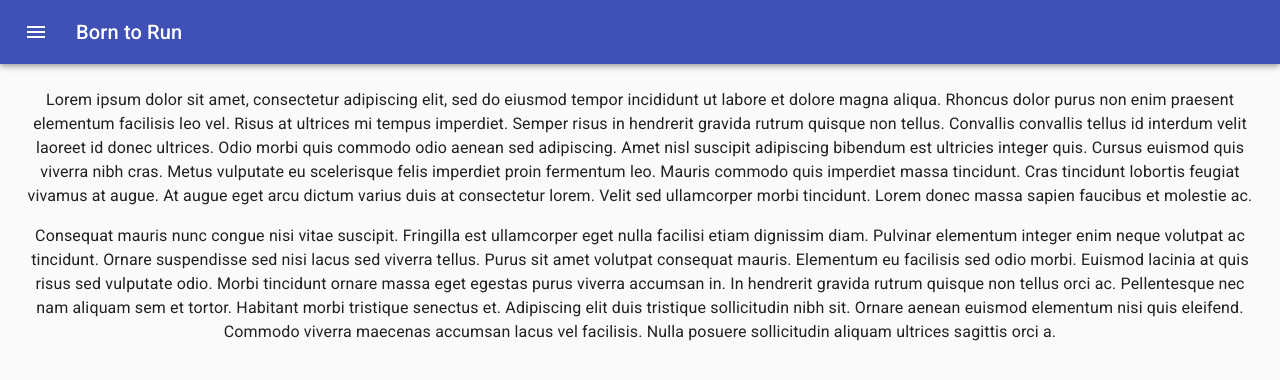
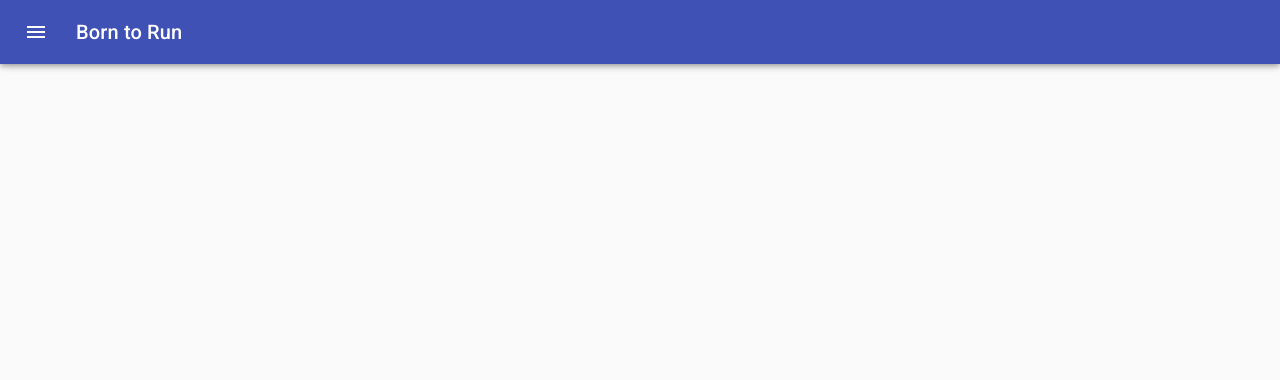
Before and after one commit to yushihui/runrun, a React (Create React App) app: page / in a window 1280 px wide. Shown: the top 380 px of the page. Built offline with nearby package versions, Linux system fonts and the light colour scheme.

Commit message:
add navi

```diff
--- a/src/nav.js
+++ b/src/nav.js
@@ -1,6 +1,6 @@
 import React from 'react';
 import clsx from 'clsx';
-import { makeStyles, useTheme } from '@material-ui/core/styles';
+import {makeStyles, useTheme} from '@material-ui/core/styles';
 import Drawer from '@material-ui/core/Drawer';
 import CssBaseline from '@material-ui/core/CssBaseline';
 import AppBar from '@material-ui/core/AppBar';
@@ -91,7 +91,7 @@
 
     return (
         <div className={classes.root}>
-            <CssBaseline />
+            <CssBaseline/>
             <AppBar
                 position="fixed"
                 className={clsx(classes.appBar, {
@@ -106,7 +106,7 @@
                         edge="start"
                         className={clsx(classes.menuButton, open && classes.hide)}
                     >
-                        <MenuIcon />
+                        <MenuIcon/>
                     </IconButton>
                     <Typography variant="h6" noWrap>
                         Born to Run
@@ -124,24 +124,24 @@
             >
                 <div className={classes.drawerHeader}>
                     <IconButton onClick={handleDrawerClose}>
-                        {theme.direction === 'ltr' ? <ChevronLeftIcon /> : <ChevronRightIcon />}
+                        {theme.direction === 'ltr' ? <ChevronLeftIcon/> : <ChevronRightIcon/>}
                     </IconButton>
                 </div>
-                <Divider />
+                <Divider/>
                 <List>
                     {['Inbox', 'Starred', 'Send email', 'Drafts'].map((text, index) => (
                         <ListItem button key={text}>
-                            <ListItemIcon>{index % 2 === 0 ? <InboxIcon /> : <MailIcon />}</ListItemIcon>
-                            <ListItemText primary={text} />
+                            <ListItemIcon>{index % 2 === 0 ? <InboxIcon/> : <MailIcon/>}</ListItemIcon>
+                            <ListItemText primary={text}/>
                         </ListItem>
                     ))}
                 </List>
-                <Divider />
+                <Divider/>
                 <List>
                     {['All mail', 'Trash', 'Spam'].map((text, index) => (
                         <ListItem button key={text}>
-                            <ListItemIcon>{index % 2 === 0 ? <InboxIcon /> : <MailIcon />}</ListItemIcon>
-                            <ListItemText primary={text} />
+                            <ListItemIcon>{index % 2 === 0 ? <InboxIcon/> : <MailIcon/>}</ListItemIcon>
+                            <ListItemText primary={text}/>
                         </ListItem>
                     ))}
                 </List>
@@ -151,30 +151,7 @@
                     [classes.contentShift]: open,
                 })}
             >
-                <div className={classes.drawerHeader} />
-                <Typography paragraph>
-                    Lorem ipsum dolor sit amet, consectetur adipiscing elit, sed do eiusmod tempor incididunt
-                    ut labore et dolore magna aliqua. Rhoncus dolor purus non enim praesent elementum
-                    facilisis leo vel. Risus at ultrices mi tempus imperdiet. Semper risus in hendrerit
-                    gravida rutrum quisque non tellus. Convallis convallis tellus id interdum velit laoreet id
-                    donec ultrices. Odio morbi quis commodo odio aenean sed adipiscing. Amet nisl suscipit
-                    adipiscing bibendum est ultricies integer quis. Cursus euismod quis viverra nibh cras.
-                    Metus vulputate eu scelerisque felis imperdiet proin fermentum leo. Mauris commodo quis
-                    imperdiet massa tincidunt. Cras tincidunt lobortis feugiat vivamus at augue. At augue eget
-                    arcu dictum varius duis at consectetur lorem. Velit sed ullamcorper morbi tincidunt. Lorem
-                    donec massa sapien faucibus et molestie ac.
-                </Typography>
-                <Typography paragraph>
-                    Consequat mauris nunc congue nisi vitae suscipit. Fringilla est ullamcorper eget nulla
-                    facilisi etiam dignissim diam. Pulvinar elementum integer enim neque volutpat ac
-                    tincidunt. Ornare suspendisse sed nisi lacus sed viverra tellus. Purus sit amet volutpat
-                    consequat mauris. Elementum eu facilisis sed odio morbi. Euismod lacinia at quis risus sed
-                    vulputate odio. Morbi tincidunt ornare massa eget egestas purus viverra accumsan in. In
-                    hendrerit gravida rutrum quisque non tellus orci ac. Pellentesque nec nam aliquam sem et
-                    tortor. Habitant morbi tristique senectus et. Adipiscing elit duis tristique sollicitudin
-                    nibh sit. Ornare aenean euismod elementum nisi quis eleifend. Commodo viverra maecenas
-                    accumsan lacus vel facilisis. Nulla posuere sollicitudin aliquam ultrices sagittis orci a.
-                </Typography>
+                <div className={classes.drawerHeader}/>
             </main>
         </div>
     );
```
